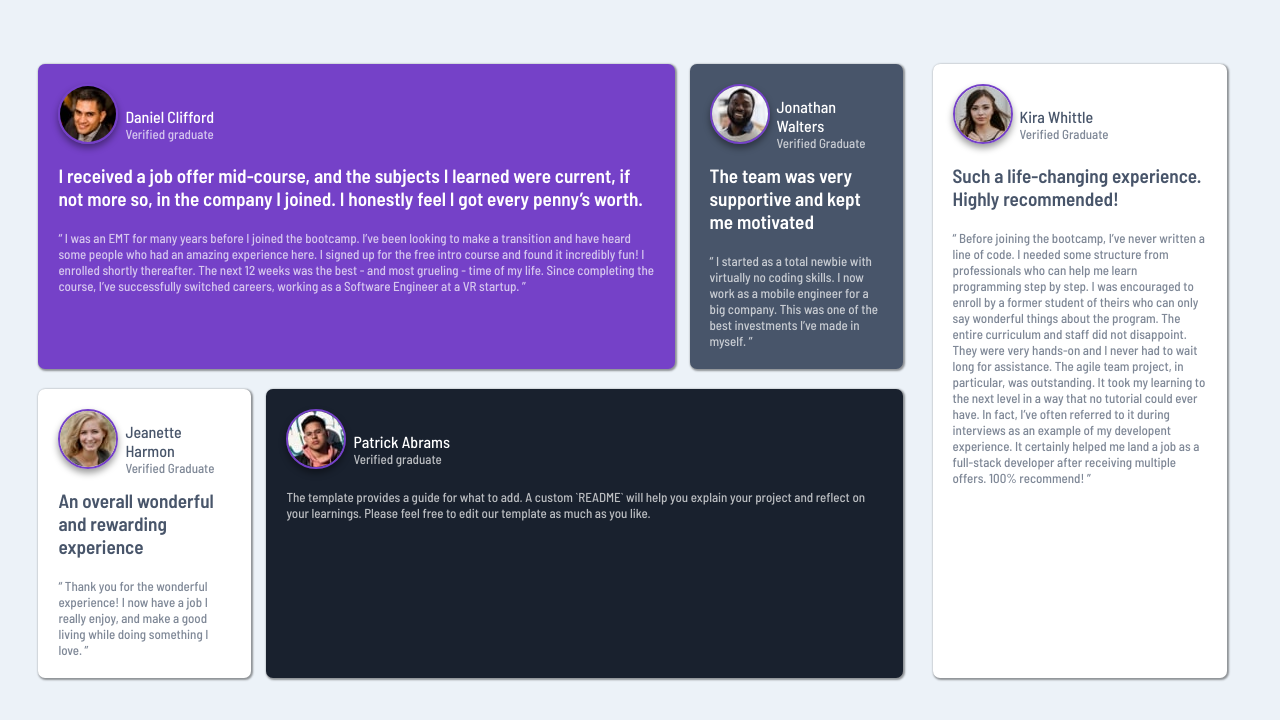
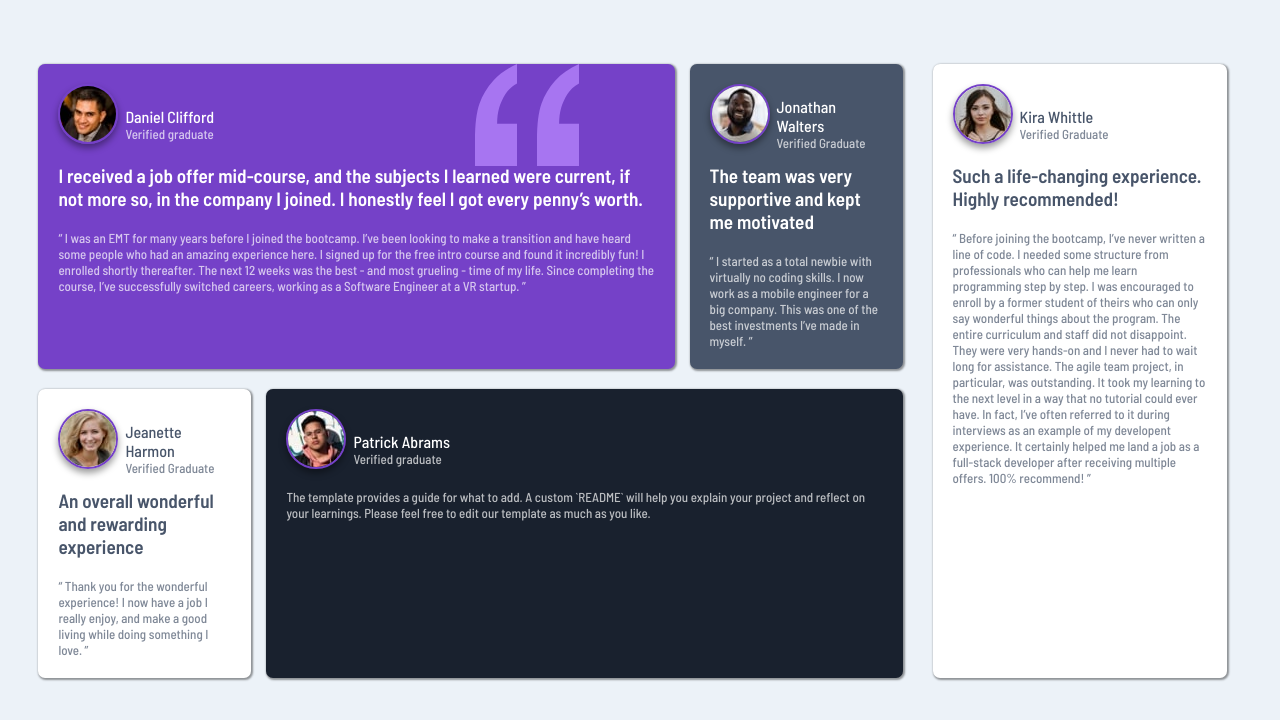
Before and after one commit to Meetkamal256/Testimonials-grid-section-frontend-mentor, a plain HTML site: page index.html in a window 1280 px wide. Drawn offline with Linux system fonts and the light colour scheme.

Commit message:
added quote image and adjusted the z-index

```diff
--- a/index.html
+++ b/index.html
@@ -25,15 +25,14 @@
       <div id="main-left">
         <div id="top">
           <div id="testimonial-1" class="grid-item">
-            <div id="title">
+            <img id="quote" src="./images/bg-pattern-quotation.svg" alt="">
               <div class="header">
-                <img src="./images/image-daniel.jpg" alt="" class="profile" />
+                <img  src="./images/image-daniel.jpg" alt="" class="profile" />
                 <div class="header-text">
                   <p class="name">Daniel Clifford</p>
                   <p>Verified graduate</p>
                 </div>
               </div>
-            </div>
             <h4>
               I received a job offer mid-course, and the subjects I learned were
               current, if not more so, in the company I joined. I honestly feel
--- a/styles.css
+++ b/styles.css
@@ -12,6 +12,8 @@ body{
 #testimonial-1{
     background-color: #7541c8;
     color: #fff;
+    position: relative;
+    z-index: 0;
 
 }
 
@@ -53,6 +55,7 @@ body{
 
 .grid-item p{
     opacity: 70%;
+    z-index: 3;
 }
 
 .header .name{
@@ -72,6 +75,15 @@ body{
 .header{
     display:flex;
     align-items: center;
+    z-index: 2;
+    position: relative;
+}
+
+#quote{
+    position: absolute;
+    right: 15%;
+    top: 0;
+    z-index: 1;
 }
 
 @media (min-width: 576px){
```
